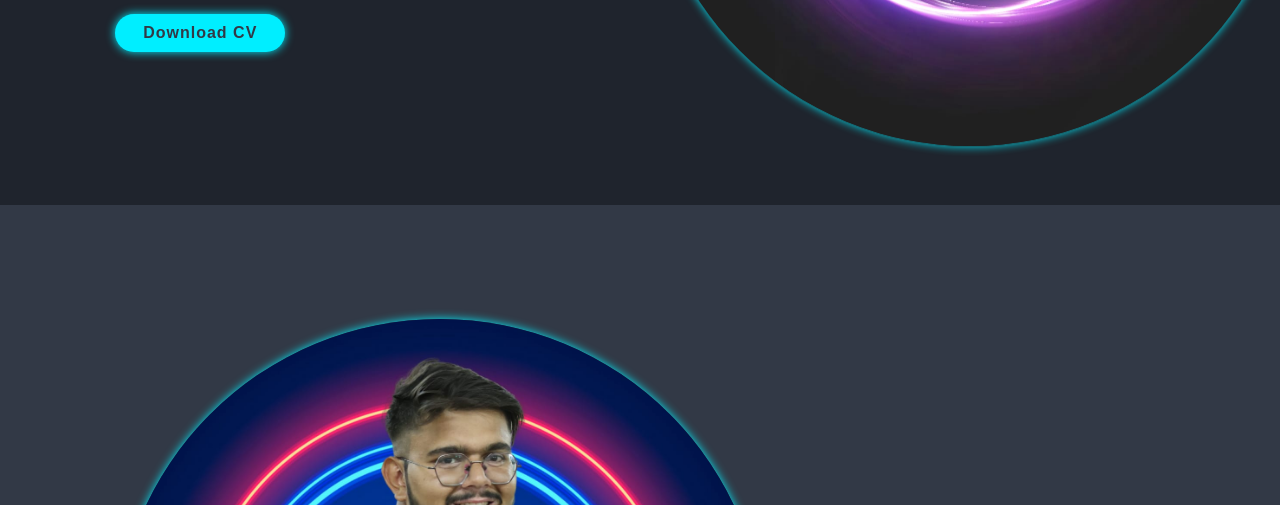
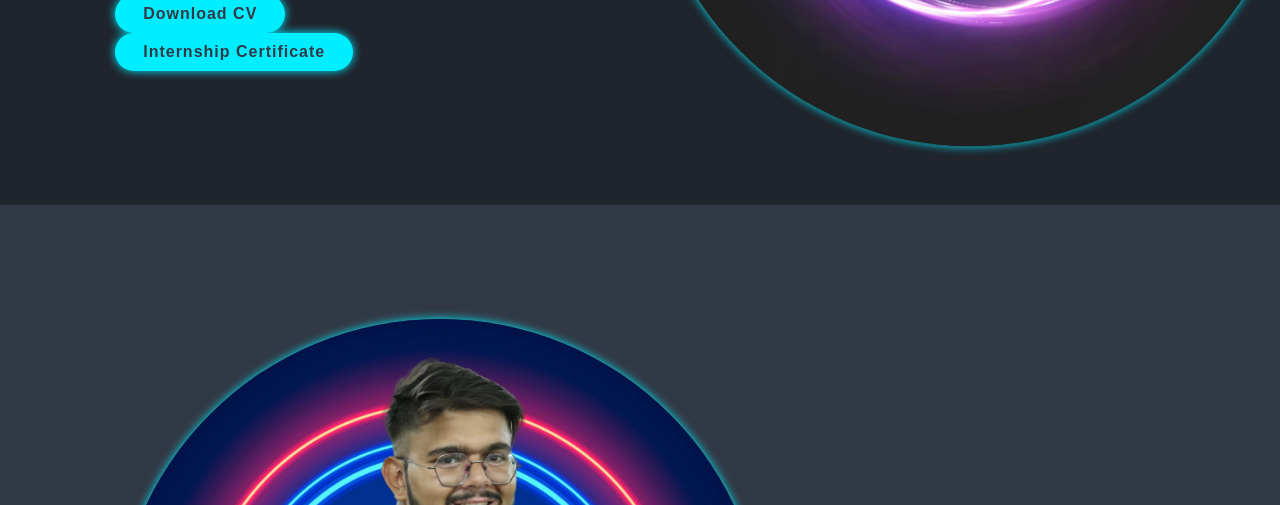
Before and after one commit to rudrakashb/portfolio, a plain HTML site: page index.html in a window 1280 px wide. Shown: the part 595-1100 px from the top of the page. Drawn offline with nearby package versions, Linux system fonts and the light colour scheme; a web font is replaced by a local one.

Commit message:
Add files via upload

```diff
--- a/index.html
+++ b/index.html
@@ -35,7 +35,9 @@
             <a href="https://www.instagram.com/codermania._.rb/?utm_source=ig_web_button_share_sheet"><i class='bx bxl-instagram-alt' ></i></a>
             <a href="https://www.linkedin.com/in/rudrakash-borana-b710a3322?utm_source=share&utm_campaign=share_via&utm_content=profile&utm_medium=android_app"><i class='bx bxl-linkedin'></i></a>
         </div>
-        <a href="cv copy.png" class="btn">Download CV</a>
+         <a href="cv copy.png" class="btn">Download CV</a>
+         <a href="Internship cerificate.jpeg" class="btn">Internship Certificate</a>
+
     </div>
     <div class="home-img">
         <img src="rudrakash.jpeg">
```
Also changed, not shown: Internship cerificate.jpeg (added).
